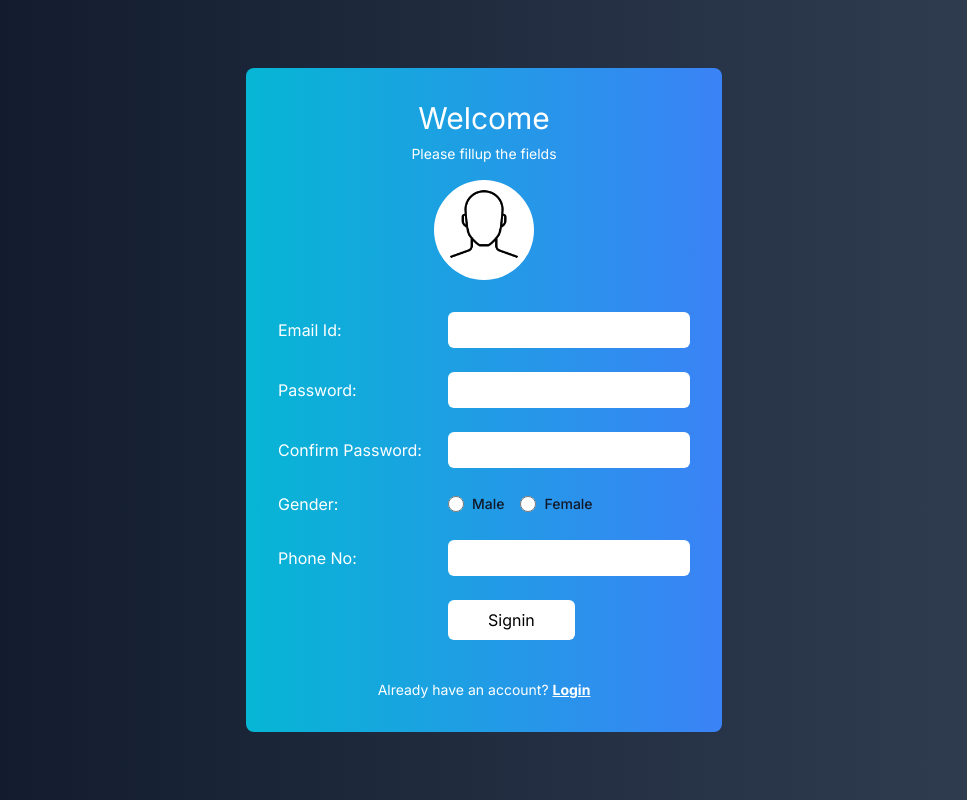
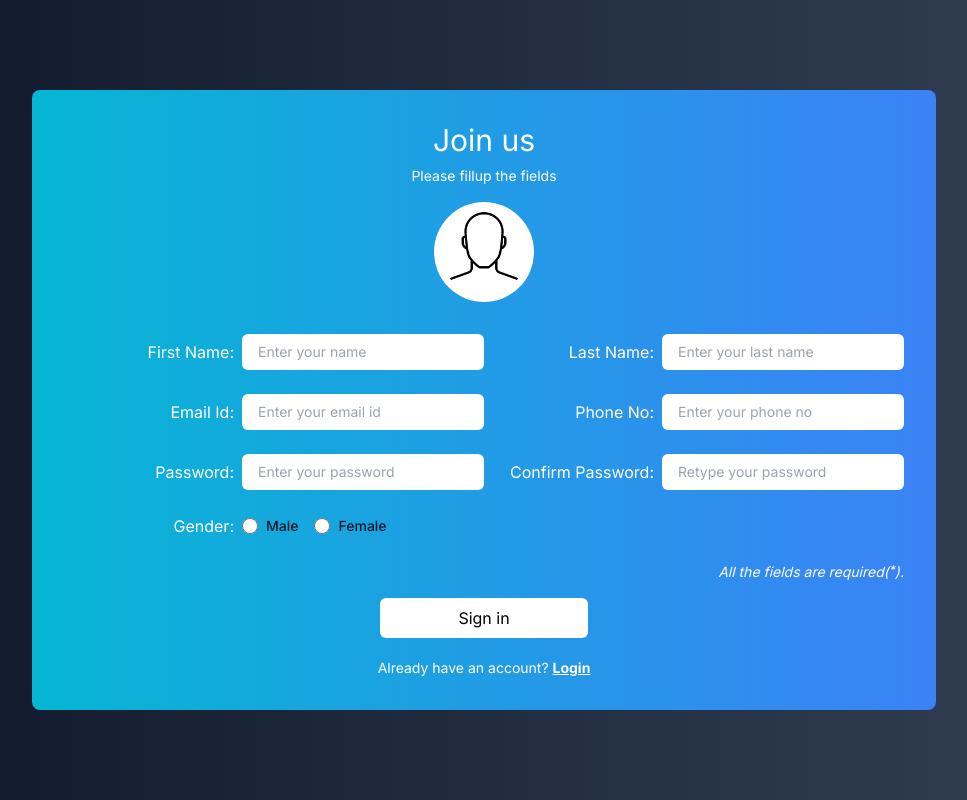
Before and after one commit to mekrishnendu/nextjs_task, a Next.js app: page /registration in a window 1280 px wide. Shown: the whole page, without its empty margins (156-1123 px from the left). Built offline with nearby package versions, Linux system fonts and the light colour scheme.

Commit message:
registration api and Ui

```diff
--- a/package.json
+++ b/package.json
@@ -9,7 +9,9 @@
     "lint": "next lint"
   },
   "dependencies": {
+    "bcrypt": "^5.1.1",
     "flowbite-react": "^0.7.2",
+    "mongoose": "^8.1.3",
     "next": "14.1.0",
     "react": "^18",
     "react-dom": "^18",
--- a/src/app/(auth)/layout.js
+++ b/src/app/(auth)/layout.js
@@ -2,7 +2,7 @@ export default function AuthLayout({ children }) {
   return (
     <>
       <div className="login-page-outer bg-gray-800 h-screen flex items-center justify-center bg-gradient-to-r from-slate-900 to-slate-700">
-        <div className="rounded-lg bg-slate-500 p-8 w-[450] text-left bg-gradient-to-r from-cyan-500 to-blue-500">
+        <div className="rounded-lg bg-slate-500 p-8  text-left bg-gradient-to-r from-cyan-500 to-blue-500">
           {children}
         </div>
       </div>
--- a/src/app/(auth)/registration/page.js
+++ b/src/app/(auth)/registration/page.js
@@ -1,12 +1,13 @@
 import React from 'react';
 import Image from 'next/image';
+import Link from 'next/link';
 
 export default function Registration() {
   return (
     <div>
       <form>
         <div className="text-white">
-          <h1 className="text-center text-3xl mb-2">Welcome</h1>
+          <h1 className="text-center text-3xl mb-2">Join us</h1>
           <p className="text-center mb-4 text-sm">Please fillup the fields</p>
           <div className="flex justify-center mb-8">
             <div className="bg-white rounded-full w-[100px] h-[100px] text-center">
@@ -19,29 +20,76 @@ export default function Registration() {
               />
             </div>
           </div>
+
           <div className="flex justify-between mb-6 items-center">
-            <label className="w-[170px] block text-white text-md ">Email Id:</label>
-            <input type="text" className="py-2 px-4 rounded-md text-sm text-black" />
+            <div className="flex justify-between  items-center">
+              <label className="w-[170px] block text-white text-md text-right">First Name:</label>
+              <input
+                type="text"
+                className="py-2 px-4 rounded-md text-sm text-black ml-2"
+                placeholder="Enter your name"
+              />
+            </div>
+            <div className="flex justify-between  items-center">
+              <label className="w-[170px] block text-white text-md text-right">Last Name:</label>
+              <input
+                type="text"
+                className="py-2 px-4 rounded-md text-sm text-black ml-2"
+                placeholder="Enter your last name"
+              />
+            </div>
           </div>
 
           <div className="flex justify-between mb-6 items-center">
-            <label className="w-[170px] block text-white text-md">Password:</label>
-            <input type="password" className="py-2 px-4 rounded-md text-sm text-black" />
+            <div className="flex justify-between items-center">
+              <label className="w-[170px] block text-white text-md text-right">Email Id:</label>
+              <input
+                type="text"
+                className="py-2 px-4 rounded-md text-sm text-black ml-2"
+                placeholder="Enter your email id"
+              />
+            </div>
+
+            <div className="flex justify-between  items-center">
+              <label className="w-[170px] block text-white text-md text-right">Phone No:</label>
+              <input
+                type="number"
+                className="py-2 px-4 rounded-md text-sm text-black ml-2"
+                placeholder="Enter your phone no"
+              />
+            </div>
           </div>
 
           <div className="flex justify-between mb-6 items-center">
-            <label className="w-[170px] block text-white text-md">Confirm Password:</label>
-            <input type="password" className="py-2 px-4 rounded-md text-sm text-black" />
+            <div className="flex justify-between  items-center">
+              <label className="w-[170px] block text-white text-md text-right">Password:</label>
+              <input
+                type="password"
+                className="py-2 px-4 rounded-md text-sm text-black ml-2"
+                placeholder="Enter your password"
+              />
+            </div>
+
+            <div className="flex justify-between items-center">
+              <label className="w-[170px] block text-white text-md text-right">
+                Confirm Password:
+              </label>
+              <input
+                type="password"
+                className="py-2 px-4 rounded-md text-sm text-black ml-2"
+                placeholder="Retype your password"
+              />
+            </div>
           </div>
           <div className="flex  mb-6 items-center">
-            <label className="w-[170px] block text-white text-md">Gender:</label>
+            <label className="w-[170px] block text-white text-md text-right">Gender:</label>
             <div class="flex items-center me-4">
               <input
                 id="male"
                 type="radio"
                 value=""
                 name="gender"
-                class="w-4 h-4 text-blue-600 bg-gray-100 border-gray-300 focus:ring-blue-500 dark:focus:ring-blue-600 dark:ring-offset-gray-800 focus:ring-2 dark:bg-gray-700 dark:border-gray-600"
+                class="w-4 h-4 ml-2 text-blue-600 bg-gray-100 border-gray-300 focus:ring-blue-500 dark:focus:ring-blue-600 dark:ring-offset-gray-800 focus:ring-2 dark:bg-gray-700 dark:border-gray-600"
               />
               <label for="male" class="ms-2 text-sm font-medium text-gray-900 dark:text-gray-300">
                 Male
@@ -60,21 +108,20 @@ export default function Registration() {
               </label>
             </div>
           </div>
-
-          <div className="flex justify-between mb-6 items-center">
-            <label className="w-[170px] block text-white text-md">Phone No:</label>
-            <input type="text" className="py-2 px-4 rounded-md text-sm text-black" />
+          <div className="text-center">
+            <p className="mb-4 text-sm text-right italic">
+              All the fields are required(<span className="text-xs align-top">*</span>).
+            </p>
+            <button type="submit" className="rounded-md bg-white text-black p-2  mb-5 w-52">
+              Sign in
+            </button>
+            <p className=" text-sm">
+              Already have an account?{' '}
+              <Link href="/">
+                <strong className="underline">Login</strong>
+              </Link>{' '}
+            </p>
           </div>
-
-          <button
-            type="submit"
-            className="rounded-md bg-white text-black p-2 px-10 ml-[170px] mb-10"
-          >
-            Signin
-          </button>
-          <p className="text-center text-sm">
-            Already have an account? <strong className="underline">Login</strong>{' '}
-          </p>
         </div>
       </form>
     </div>
--- /dev/null
+++ b/src/app/api/register/route.js
@@ -0,0 +1,34 @@
+import { connectionStr } from '@/app/lib/db';
+import { Users } from '@/app/lib/model/userregistration';
+import { mongoose } from 'mongoose';
+import { NextResponse } from 'next/server';
+import bcrypt from 'bcrypt';
+
+export async function POST(request) {
+  const { name, lastname, email, password, phone, gender } = await request.json();
+  await mongoose.connect(connectionStr);
+  const existingUser = await Users.findOne({ email });
+
+  if (existingUser) {
+    return new NextResponse('Email is already in use', { status: 400 });
+  }
+  const hashedPassword = await bcrypt.hash(password, 5);
+  const newUser = new Users({
+    name,
+    lastname,
+    email,
+    password: hashedPassword,
+    phone,
+    gender,
+  });
+
+  try {
+    await newUser.save();
+    return new Users('User is registered', { status: 200 });
+  } catch (error) {
+    return newUser({
+      status: 500,
+      message: 'Some things went wrong, please try again later',
+    });
+  }
+}
--- a/src/app/globals.css
+++ b/src/app/globals.css
@@ -13,9 +13,6 @@
     max-width: 1200px;
     margin: 0 auto;
 }
-/* .content-area{
-
-} */
 
 @layer components {
     .item-box {
--- /dev/null
+++ b/src/app/lib/db.js
@@ -0,0 +1,2 @@
+const { DB_USER, DB_PASSWORD } = process.env;
+export const connectionStr = `mongodb+srv://${DB_USER}:${DB_PASSWORD}@cluster0.fqu0mn4.mongodb.net/easy_task_manager?retryWrites=true&w=majority&appName=Cluster0`;
--- /dev/null
+++ b/src/app/lib/model/userregistration.js
@@ -0,0 +1,35 @@
+import mongoose from 'mongoose';
+const { Schema } = mongoose;
+const userSchema = new Schema(
+  {
+    firstname: {
+      type: String,
+      required: true,
+    },
+    lastname: {
+      type: String,
+      required: true,
+    },
+    email: {
+      type: String,
+      unique: true,
+      required: true,
+    },
+    password: {
+      type: String,
+      required: false,
+    },
+    gender: {
+      type: String,
+      required: true,
+    },
+    phone: {
+      type: Number,
+      required: true,
+    },
+  },
+  { timestamps: true }
+);
+
+export const Users = mongoose.models.Member || mongoose.model('Member', userSchema);
+/* Member is the member connection of the database */
--- a/src/app/page.js
+++ b/src/app/page.js
@@ -24,12 +24,20 @@ export default function Login() {
               </div>
               <div className="flex justify-between mb-6 items-center">
                 <label className="w-[100px] block text-white text-md">Email Id:</label>
-                <input type="text" className="py-2 px-4 rounded-md text-sm text-black" />
+                <input
+                  type="text"
+                  className="py-2 px-4 rounded-md text-sm text-black"
+                  placeholder="Enter your email id"
+                />
               </div>
 
               <div className="flex justify-between mb-6 items-center">
                 <label className="w-[100px] block text-white text-md">Password:</label>
-                <input type="password" className="py-2 px-4 rounded-md text-sm text-black" />
+                <input
+                  type="password"
+                  className="py-2 px-4 rounded-md text-sm text-black"
+                  placeholder="Enter your password"
+                />
               </div>
 
               <button
@@ -39,7 +47,10 @@ export default function Login() {
                 Login
               </button>
               <p className="text-center text-sm">
-                Dont have an account? <strong className="underline">Sign Up</strong>{' '}
+                Dont have an account?{' '}
+                <Link href="/registration">
+                  <strong className="underline">Sign Up</strong>
+                </Link>{' '}
               </p>
             </div>
           </form>
```
Also changed, not shown: 1 other file (tests, documents, lock files or other folders).
